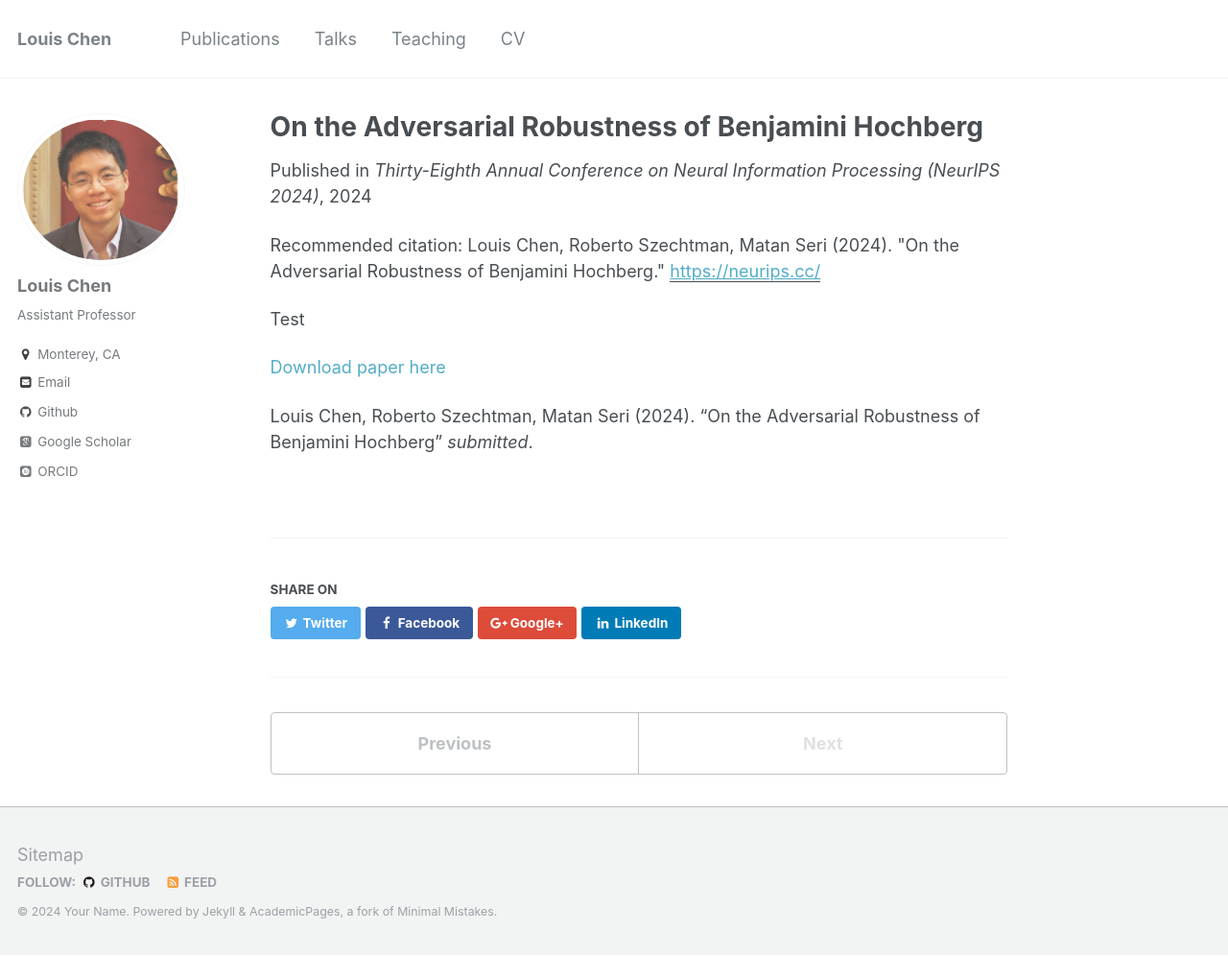
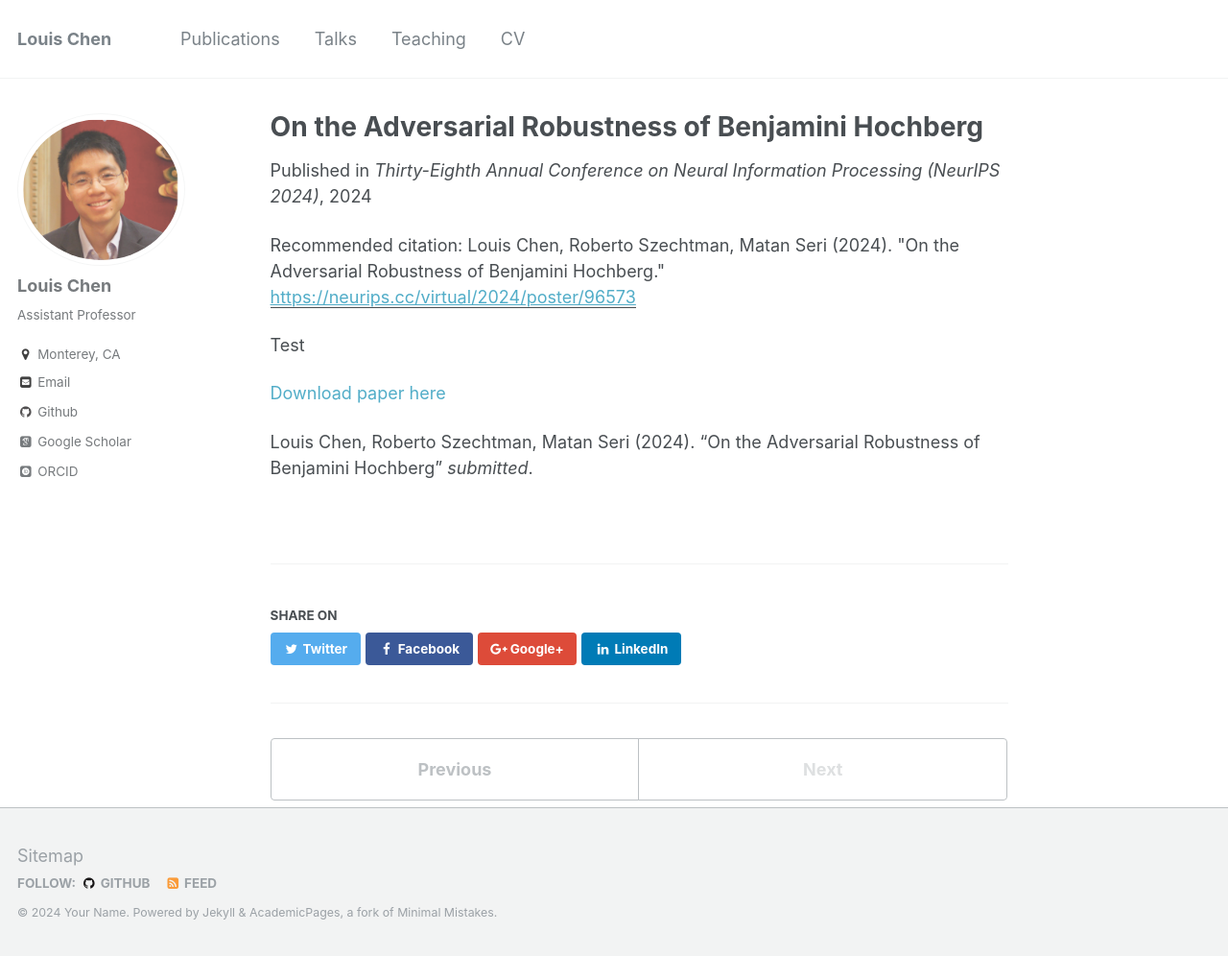
Before and after one commit to LouisLChen/LouisLChen.github.io, a Jekyll site: the page built from _publications/Neurips_BH.md, in a window 1280 px wide and 996 px high. Shown: the whole window at 96% size. Built offline with Jekyll 4.4.1, drawn with Linux system fonts in a browser that asks for light colours; some web fonts are replaced; some of the changed lines change nothing that is shown.

Commit message:
Update Neurips_BH.md

```diff
--- a/_publications/Neurips_BH.md
+++ b/_publications/Neurips_BH.md
@@ -5,11 +5,11 @@
 excerpt: 'The Benjamini-Hochberg (BH) procedure is widely used to control the false detection rate (FDR) in multiple testing. Applications of this control abound in drug discovery, forensics, anomaly detection, and, in particular, machine learning, ranging from nonparametric outlier detection to out-of-distribution detection and one-class classification methods. Considering this control could be relied upon in critical safety/security contexts, we investigate its adversarial robustness. More precisely, we study under what conditions BH does and does not exhibit adversarial robustness, we present a class of simple and easily implementable adversarial test-perturbation algorithms, and we perform computational experiments. With our algorithms, we demonstrate that there are conditions under which BH control can be significantly broken with relatively few (even just one) test score perturbation(s), and provide non-asymptotic guarantees on the expected adversarial-adjustment to FDR. Our technical analysis involves a combinatorial reframing of the BH procedure as a balls into bins process, and drawing a connection to generalized ballot problems to facilitate an information-theoretic approach for deriving non-asymptotic lower bounds.'
 date: 2024-09-25
 venue: 'Thirty-Eighth Annual Conference on Neural Information Processing (NeurIPS 2024)'
-paperurl: 'https://neurips.cc/'
+paperurl: 'https://neurips.cc/virtual/2024/poster/96573'
 citation: 'Louis Chen, Roberto Szechtman, Matan Seri (2024). &quot;On the Adversarial Robustness of Benjamini Hochberg.&quot;'
 ---
 Test
 
-[Download paper here]([https://neurips.cc/](https://neurips.cc/virtual/2024/poster/96573))
+[Download paper here](https://neurips.cc/virtual/2024/poster/96573)
 
  Louis Chen, Roberto Szechtman, Matan Seri (2024). "On the Adversarial Robustness of Benjamini Hochberg" <i>submitted</i>.
```
